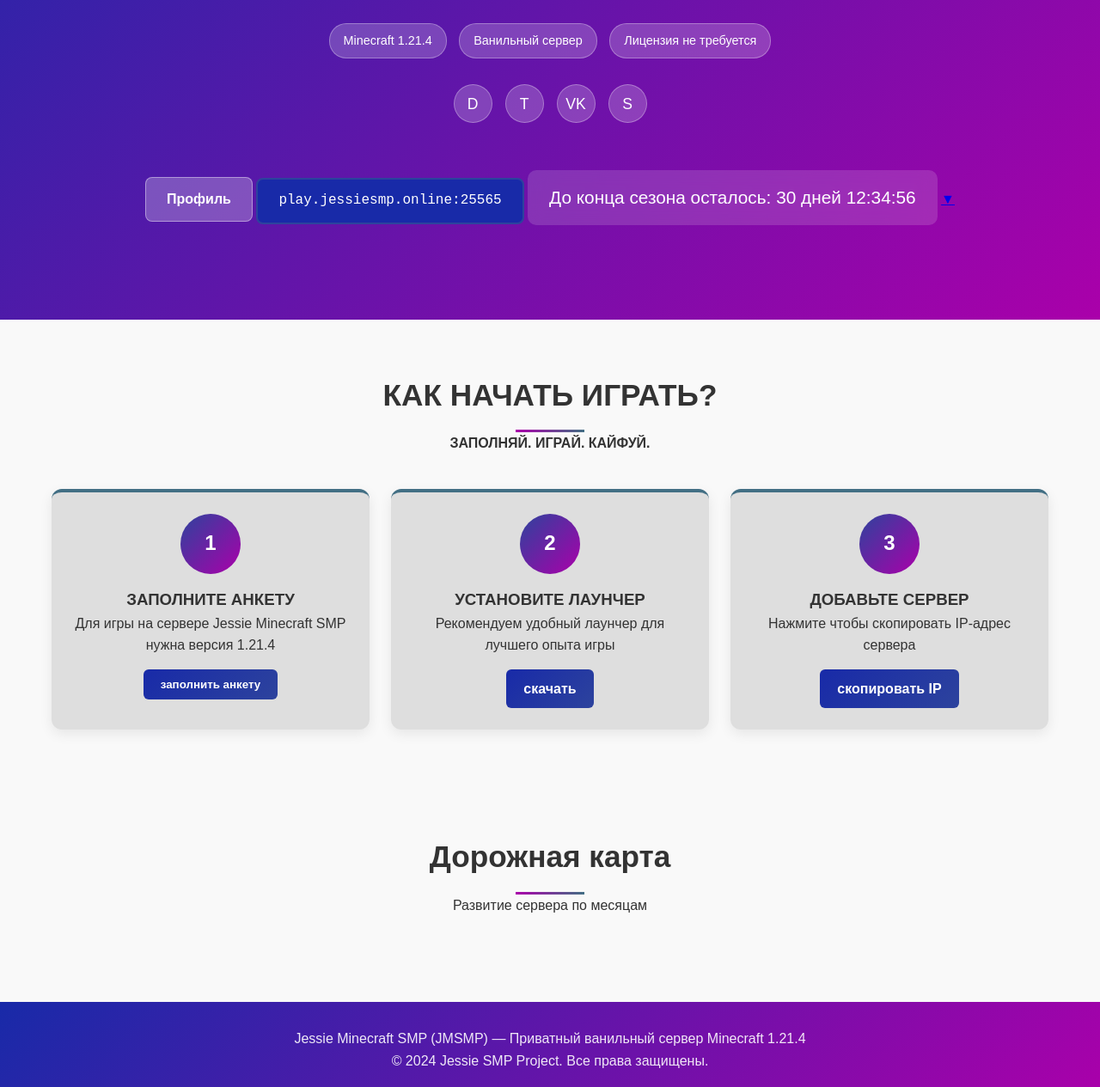
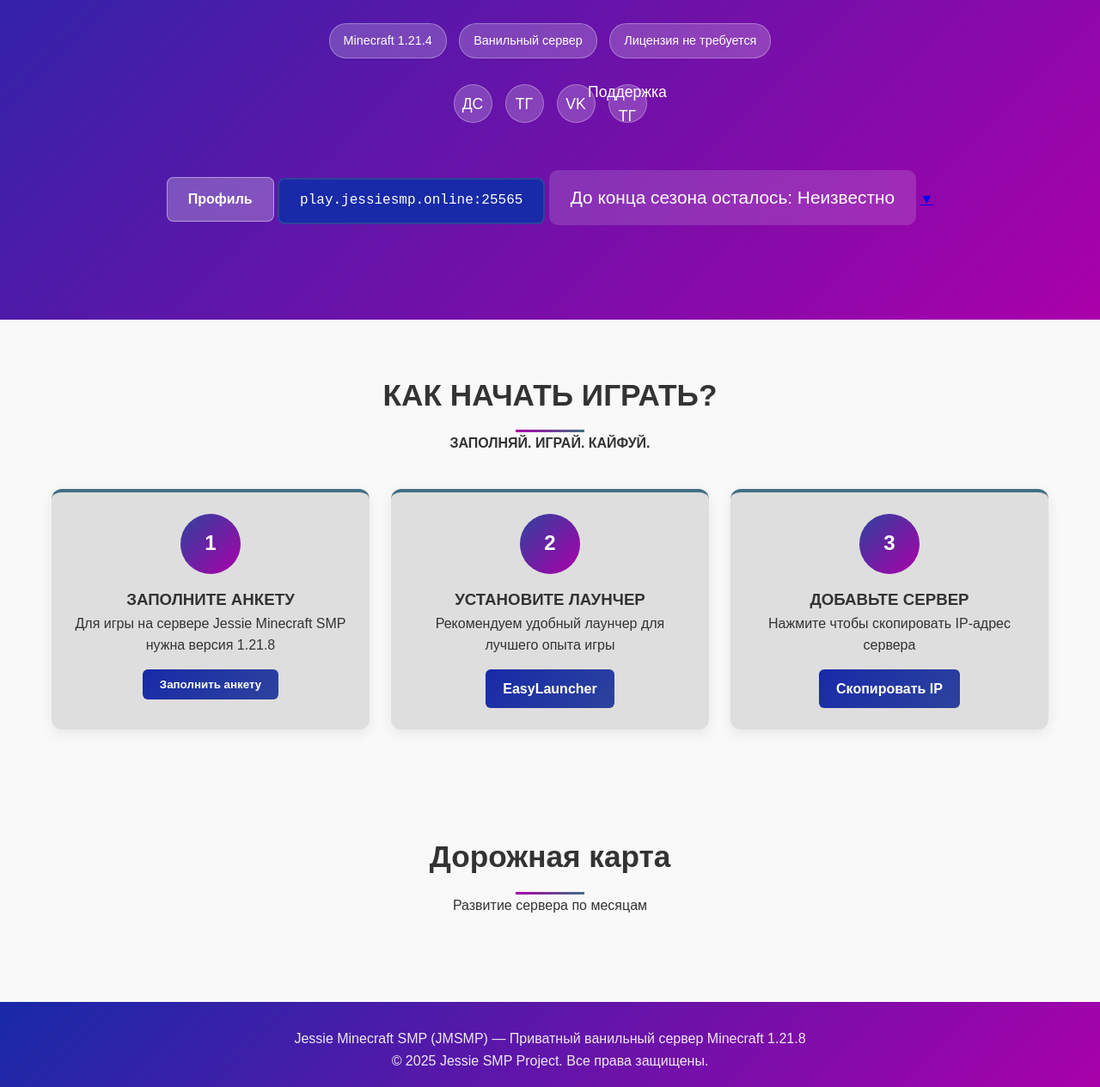
Before and after one commit to DevBotLab/jessieasite, a website: page public/index.html in a window 1280 px wide. Shown: the part 375-1640 px from the top of the page at 86% size. Drawn offline with Linux system fonts and the light colour scheme; no server answers.

Commit message:
Add files via upload

```diff
--- a/public/index.html
+++ b/public/index.html
@@ -449,10 +449,10 @@
             </div>
 
             <div class="social-links">
-                <a href="#" class="social-link" title="Discord">D</a>
-                <a href="#" class="social-link" title="Telegram">T</a>
+                <a href="#" class="social-link" title="Discord">ДС</a>
+                <a href="#" class="social-link" title="Telegram">ТГ</a>
                 <a href="#" class="social-link" title="VK">VK</a>
-                <a href="#" class="social-link" title="Поддержка">S</a>
+                <a href="#" class="social-link" title="Поддержка">Поддержка ТГ</a>
             </div>
 
             <a href="#" class="auth-button" id="profile-btn">Профиль</a>
@@ -460,7 +460,7 @@
             <div class="server-address" id="server-ip-header">play.jessiesmp.online:25565</div>
 
             <div class="countdown">
-                До конца сезона осталось: <span id="countdown-timer">30 дней 12:34:56</span>
+                До конца сезона осталось: <span id="countdown-timer">Неизвестно</span>
             </div>
 
             <a href="#how-to-play" class="scroll-down">
@@ -498,22 +498,22 @@
                 <div class="step">
                     <div class="step-icon">1</div>
                     <h3>ЗАПОЛНИТЕ АНКЕТУ</h3>
-                    <p>Для игры на сервере Jessie Minecraft SMP нужна версия <span class="highlight">1.21.4</span></p>
-                    <button class="step-button" id="application-btn">заполнить анкету</button>
+                    <p>Для игры на сервере Jessie Minecraft SMP нужна версия <span class="highlight">1.21.8</span></p>
+                    <button class="step-button" id="application-btn">Заполнить анкету</button>
                 </div>
 
                 <div class="step">
                     <div class="step-icon">2</div>
                     <h3>УСТАНОВИТЕ ЛАУНЧЕР</h3>
                     <p>Рекомендуем удобный лаунчер для лучшего опыта игры</p>
-                    <a href="#" class="step-button">скачать</a>
+                    <a href="#" class="step-button">EasyLauncher</a>
                 </div>
 
                 <div class="step">
                     <div class="step-icon">3</div>
                     <h3>ДОБАВЬТЕ СЕРВЕР</h3>
                     <p>Нажмите чтобы скопировать IP-адрес сервера</p>
-                    <a href="#" class="step-button" id="copy-server-btn">скопировать IP</a>
+                    <a href="#" class="step-button" id="copy-server-btn">Скопировать IP</a>
                 </div>
             </div>
         </div>
@@ -563,7 +563,7 @@
                 </div>
 
                 <div class="form-group">
-                    <label for="telegram">Telegram username (опционально):</label>
+                    <label for="telegram">Telegram username (Опционально | Желательно):</label>
                     <input type="text" id="telegram" name="telegram" placeholder="@username">
                 </div>
 
@@ -589,8 +589,8 @@
     <!-- ФУТЕР -->
     <footer>
         <div class="container">
-            <p>Jessie Minecraft SMP (JMSMP) — Приватный ванильный сервер Minecraft 1.21.4</p>
-            <p>© 2024 Jessie SMP Project. Все права защищены.</p>
+            <p>Jessie Minecraft SMP (JMSMP) — Приватный ванильный сервер Minecraft 1.21.8</p>
+            <p>© 2025 Jessie SMP Project. Все права защищены.</p>
         </div>
     </footer>
 
```
